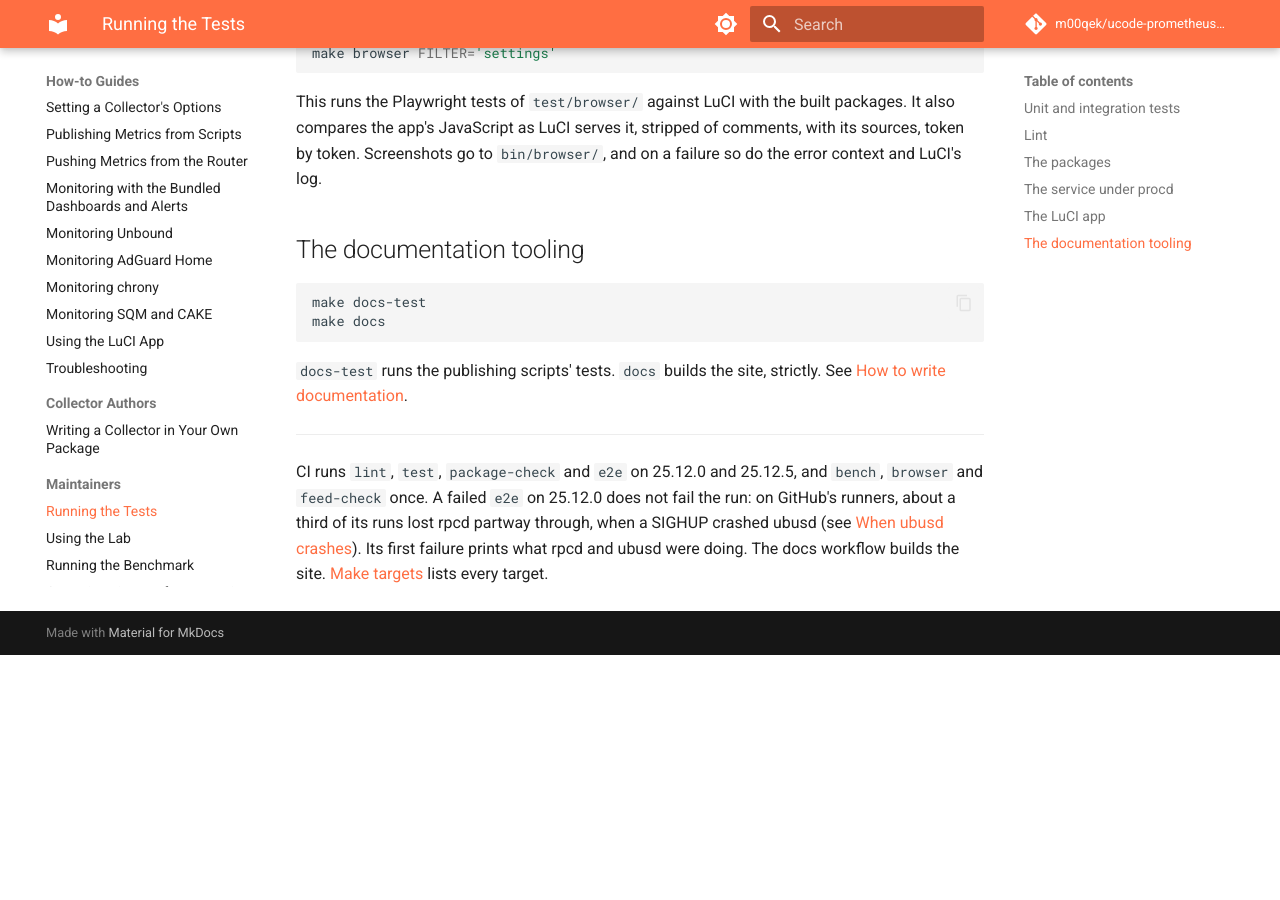
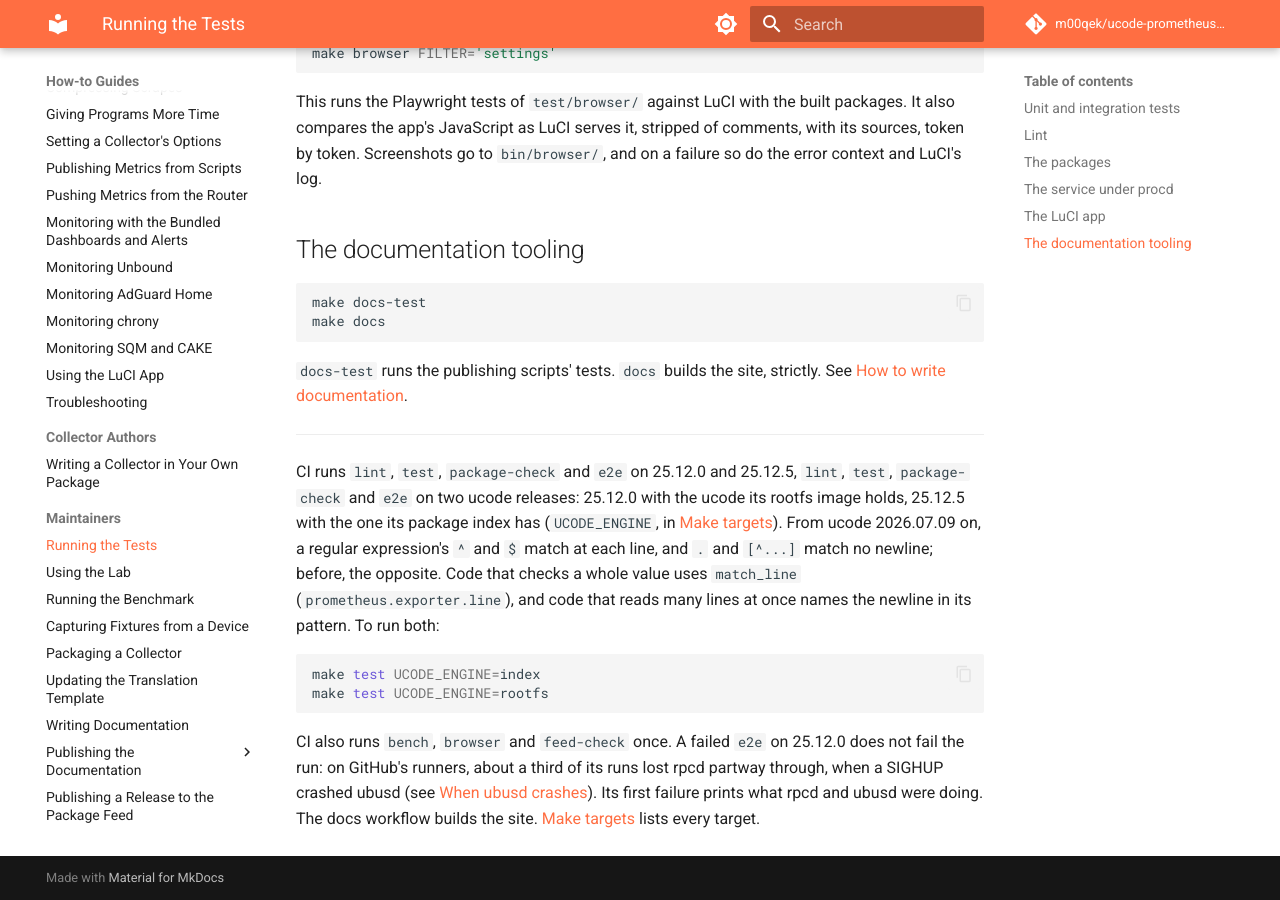
Before and after one commit to m00qek/ucode-prometheus-exporter, an MkDocs documentation site: the page built from docs/how-to/developer/testing.md, in a window 1280 px wide and 900 px high, scrolled down 1700 px. Built offline with MkDocs 1.6.1 and Material for MkDocs 9.7.7, drawn with Linux system fonts in a browser that asks for light colours; comment, search, counter and statistics services are not loaded; before the commit the page ends 2355 px from its top, so only the background shows below that.

Commit message:
ci: test against both ucode regex engines
ucode 2026.07.09 compiles regexes with REG_NEWLINE unless /s is given; older ucode does the opposite. Rootfs images keep the old libucode, so UCODE_ENGINE=index upgrades it and CI runs both.

````diff
--- a/docs/how-to/developer/testing.md
+++ b/docs/how-to/developer/testing.md
@@ -66,4 +66,11 @@ make docs
 
 ---
 
-CI runs `lint`, `test`, `package-check` and `e2e` on 25.12.0 and 25.12.5, and `bench`, `browser` and `feed-check` once. A failed `e2e` on 25.12.0 does not fail the run: on GitHub's runners, about a third of its runs lost rpcd partway through, when a SIGHUP crashed ubusd (see [When ubusd crashes](../../reference/jail.md#when-ubusd-crashes)). Its first failure prints what rpcd and ubusd were doing. The docs workflow builds the site. [Make targets](../../reference/make-targets.md) lists every target.
+CI runs `lint`, `test`, `package-check` and `e2e` on 25.12.0 and 25.12.5, `lint`, `test`, `package-check` and `e2e` on two ucode releases: 25.12.0 with the ucode its rootfs image holds, 25.12.5 with the one its package index has (`UCODE_ENGINE`, in [Make targets](../../reference/make-targets.md)). From ucode 2026.07.09 on, a regular expression's `^` and `$` match at each line, and `.` and `[^...]` match no newline; before, the opposite. Code that checks a whole value uses `match_line` (`prometheus.exporter.line`), and code that reads many lines at once names the newline in its pattern. To run both:
+
+```bash
+make test UCODE_ENGINE=index
+make test UCODE_ENGINE=rootfs
+```
+
+CI also runs `bench`, `browser` and `feed-check` once. A failed `e2e` on 25.12.0 does not fail the run: on GitHub's runners, about a third of its runs lost rpcd partway through, when a SIGHUP crashed ubusd (see [When ubusd crashes](../../reference/jail.md#when-ubusd-crashes)). Its first failure prints what rpcd and ubusd were doing. The docs workflow builds the site. [Make targets](../../reference/make-targets.md) lists every target.
````
Also changed, not shown: docs/reference/make-targets.md (+1 -0 lines), 4 other files.
